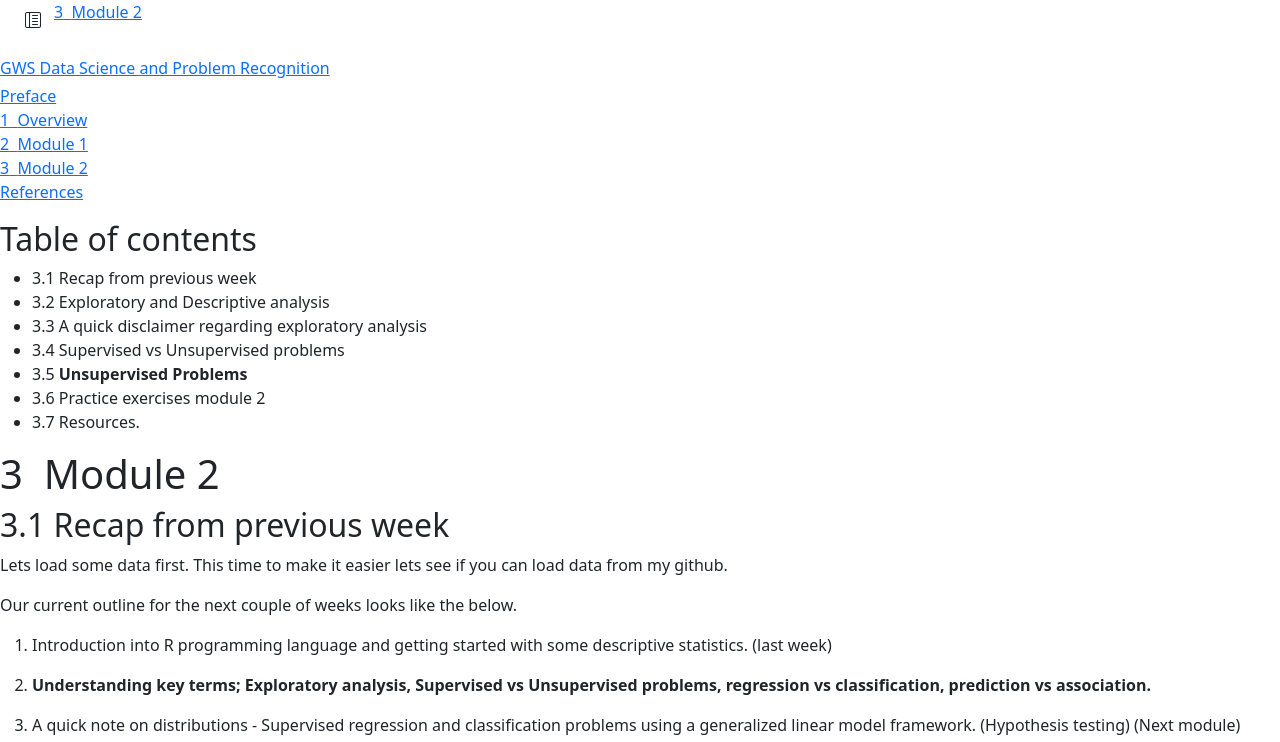
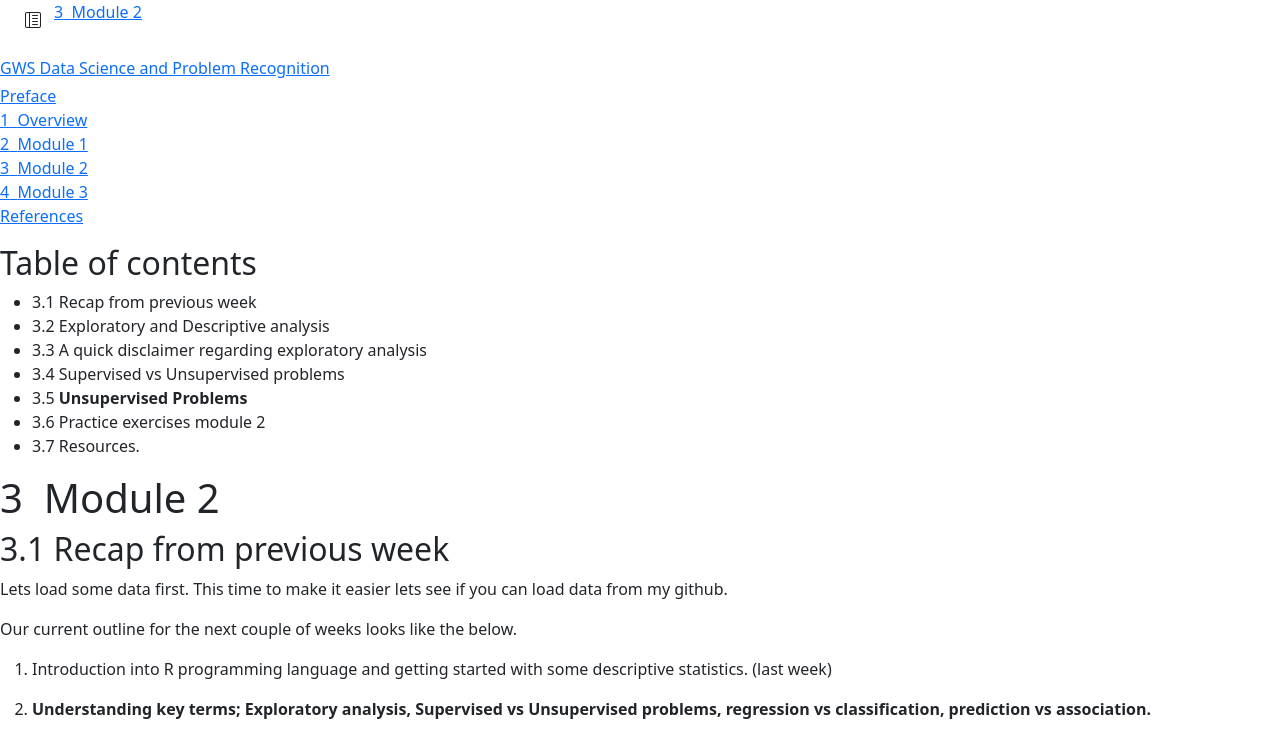
Before and after one commit to R2mu/DSPR_bk, a plain HTML site: page module2.html in a window 1280 px wide. Both pictures are taken after a click on the button 33 px from the left and 20 px from the top of the page. Shown: the top 742 px of the page. Drawn offline with nearby package versions, Linux system fonts and the light colour scheme.

Commit message:
update earlier modules

```diff
--- a/module2.html
+++ b/module2.html
@@ -64,7 +64,7 @@ pre > code.sourceCode > span > a:first-child::before { text-decoration: underlin
 <script src="site_libs/quarto-search/fuse.min.js"></script>
 <script src="site_libs/quarto-search/quarto-search.js"></script>
 <meta name="quarto:offset" content="./">
-<link href="./references.html" rel="next">
+<link href="./module3.html" rel="next">
 <link href="./module1.html" rel="prev">
 <script src="site_libs/quarto-html/quarto.js"></script>
 <script src="site_libs/quarto-html/popper.min.js"></script>
@@ -146,6 +146,12 @@ pre > code.sourceCode > span > a:first-child::before { text-decoration: underlin
   <div class="sidebar-item-container">
   <a href="./module2.html" class="sidebar-item-text sidebar-link active">
  <span class="menu-text"><span class="chapter-number">3</span>&nbsp; <span class="chapter-title">Module 2</span></span></a>
+  </div>
+</li>
+        <li class="sidebar-item">
+  <div class="sidebar-item-container">
+  <a href="./module3.html" class="sidebar-item-text sidebar-link">
+ <span class="menu-text"><span class="chapter-number">4</span>&nbsp; <span class="chapter-title">Module 3</span></span></a>
   </div>
 </li>
         <li class="sidebar-item">
@@ -1746,8 +1752,8 @@ window.document.addEventListener("DOMContentLoaded", function (event) {
       </a>
   </div>
   <div class="nav-page nav-page-next">
-      <a href="./references.html" class="pagination-link">
-        <span class="nav-page-text">References</span> <i class="bi bi-arrow-right-short"></i>
+      <a href="./module3.html" class="pagination-link">
+        <span class="nav-page-text"><span class="chapter-number">4</span>&nbsp; <span class="chapter-title">Module 3</span></span> <i class="bi bi-arrow-right-short"></i>
       </a>
   </div>
 </nav>
```
